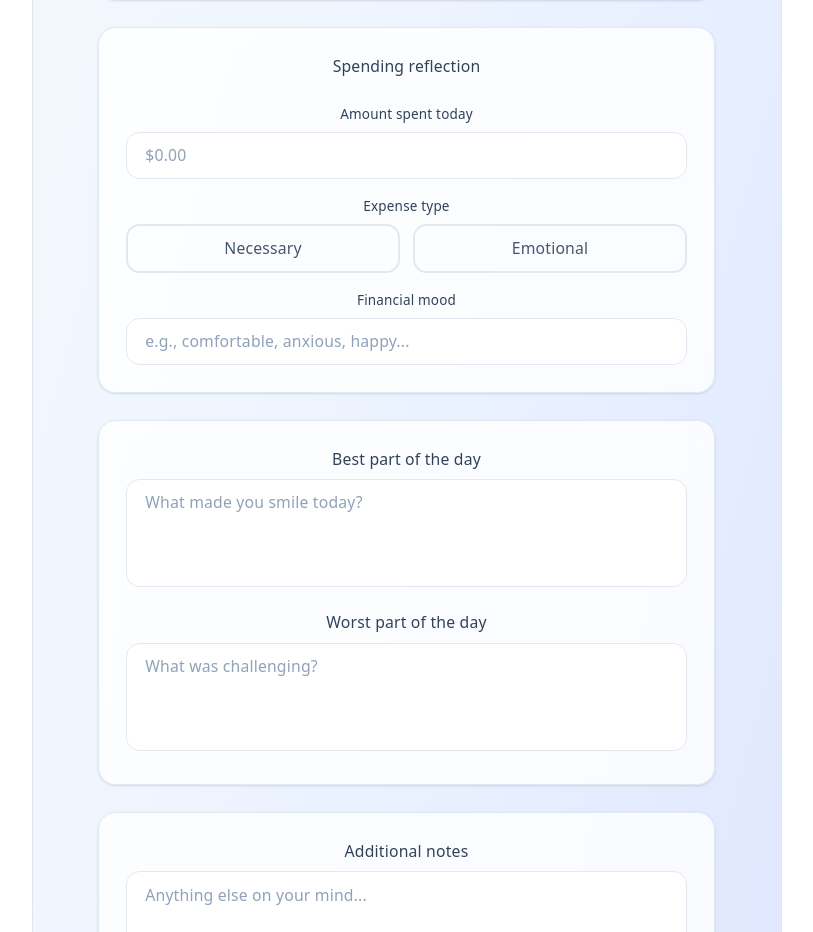
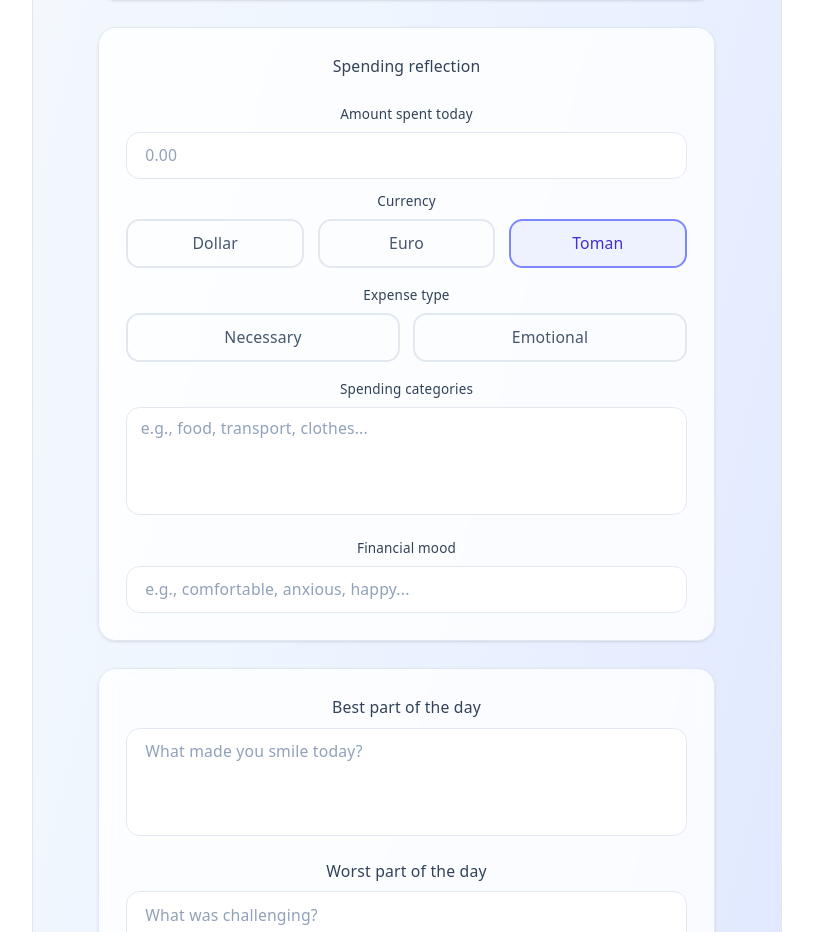
Before and after one commit to kianakermani/daily-compass, a React (Vite) app in the folder frontend/: page / in a window 1280 px wide. Shown: the part 1640-2572 px from the top of the page, without its empty margins (226-1039 px from the left). Built offline with nearby package versions, Linux system fonts and the light colour scheme.

Commit message:
feat(spending): redesign spending section

```diff
--- a/frontend/src/components/Input.tsx
+++ b/frontend/src/components/Input.tsx
@@ -1,29 +1,17 @@
-import { type ChangeEvent } from "react";
+import type { ChangeEvent, InputHTMLAttributes } from "react";
 
-type InputProps = {
-  id?: string;
-  type?: React.HTMLInputTypeAttribute;
-  placeholder?: string;
+type InputProps = Omit<
+  InputHTMLAttributes<HTMLInputElement>,
+  "value" | "onChange"
+> & {
   value: string;
   onChange: (e: ChangeEvent<HTMLInputElement>) => void;
-  className?: string;
 };
 
-export default function Input({
-  id,
-  type = "text",
-  placeholder,
-  value,
-  onChange,
-  className = "",
-}: InputProps) {
+export default function Input({ className = "", ...props }: InputProps) {
   return (
     <input
-      id={id}
-      type={type}
-      placeholder={placeholder}
-      value={value}
-      onChange={onChange}
+      {...props}
       className={`w-full rounded-xl border border-slate-200 bg-white px-4 py-2.5 text-sm text-slate-700 placeholder:text-slate-400 focus:border-indigo-400 focus:outline-none focus:ring-2 focus:ring-indigo-100 ${className}`}
     />
   );
--- a/frontend/src/components/checkin/SpendingSection.tsx
+++ b/frontend/src/components/checkin/SpendingSection.tsx
@@ -4,20 +4,53 @@ import Label from "../Label";
 
 import type { CheckinData } from "../../types";
 
+type ExpenseType = "necessary" | "emotional";
+
+type Currency = "USD" | "EUR" | "TOMAN";
+
 type SpendingSectionProps = {
   spending: CheckinData["spending"];
   onAmountChange: (value: string) => void;
-  onTypeChange: (value: string) => void;
+  onCurrencyChange: (value: Currency) => void;
+  onTypeChange: (value: ExpenseType[]) => void;
+  onCategoriesChange: (value: string) => void;
   onFinancialMoodChange: (value: string) => void;
 };
 
 export default function SpendingSection({
   spending,
   onAmountChange,
+  onCurrencyChange,
   onTypeChange,
+  onCategoriesChange,
   onFinancialMoodChange,
 }: SpendingSectionProps) {
   const expenseTypes = ["necessary", "emotional"] as const;
+  const currencies: { value: Currency; label: string }[] = [
+    { value: "USD", label: "Dollar" },
+    { value: "EUR", label: "Euro" },
+    { value: "TOMAN", label: "Toman" },
+  ];
+
+  const selectedTypes = Array.isArray(spending.type)
+    ? spending.type
+    : spending.type
+      ? [spending.type]
+      : [];
+
+  const handleAmountChange = (value: string) => {
+    if (value === "" || Number(value) >= 0) {
+      onAmountChange(value);
+    }
+  };
+
+  const handleTypeToggle = (type: ExpenseType) => {
+    const nextTypes = selectedTypes.includes(type)
+      ? selectedTypes.filter((selectedType) => selectedType !== type)
+      : [...selectedTypes, type];
+
+    onTypeChange(nextTypes);
+  };
 
   return (
     <Card className="p-6 bg-white/80 backdrop-blur-sm">
@@ -34,12 +67,44 @@ export default function SpendingSection({
             Amount spent today
           </Label>
 
+          <div className="space-y-3">
             <Input
               id="amount"
-            placeholder="$0.00"
+              type="number"
+              min="0"
+              inputMode="decimal"
+              placeholder="0.00"
               value={spending.amount}
-            onChange={(e) => onAmountChange(e.target.value)}
+              onChange={(e) => handleAmountChange(e.target.value)}
             />
+
+            <div>
+              <Label className="text-xs text-slate-500 mb-2 block font-normal">
+                Currency
+              </Label>
+
+              <div className="flex gap-3">
+                {currencies.map((currency) => {
+                  const isSelected = spending.currency === currency.value;
+
+                  return (
+                    <button
+                      key={currency.value}
+                      type="button"
+                      onClick={() => onCurrencyChange(currency.value)}
+                      className={`flex-1 py-2.5 rounded-xl border-2 text-sm font-medium transition-all ${
+                        isSelected
+                          ? "border-indigo-400 bg-indigo-50 text-indigo-700"
+                          : "border-slate-200 text-slate-600 hover:border-slate-300"
+                      }`}
+                    >
+                      {currency.label}
+                    </button>
+                  );
+                })}
+              </div>
+            </div>
+          </div>
         </div>
 
         <div>
@@ -48,21 +113,42 @@ export default function SpendingSection({
           </Label>
 
           <div className="flex gap-3">
-            {expenseTypes.map((type) => (
+            {expenseTypes.map((type) => {
+              const isSelected = selectedTypes.includes(type);
+
+              return (
                 <button
                   key={type}
                   type="button"
-                onClick={() => onTypeChange(type)}
+                  onClick={() => handleTypeToggle(type)}
                   className={`flex-1 py-2.5 rounded-xl border-2 text-sm capitalize transition-all ${
-                  spending.type === type
+                    isSelected
                       ? "border-indigo-400 bg-indigo-50 text-indigo-700"
                       : "border-slate-200 text-slate-600 hover:border-slate-300"
                   }`}
                 >
                   {type}
                 </button>
-            ))}
+              );
+            })}
           </div>
+        </div>
+
+        <div>
+          <Label
+            htmlFor="spending-categories"
+            className="text-xs text-slate-500 mb-2 block font-normal"
+          >
+            Spending categories
+          </Label>
+
+          <textarea
+            id="spending-categories"
+            placeholder="e.g., food, transport, clothes..."
+            value={spending.categories}
+            onChange={(e) => onCategoriesChange(e.target.value)}
+            className="h-24 w-full resize-none overflow-y-auto rounded-xl border border-slate-200 bg-white px-3 py-2 text-sm text-slate-700 outline-none transition-all placeholder:text-slate-400 focus:border-indigo-400"
+          />
         </div>
 
         <div>
--- a/frontend/src/constants/defaultCheckinData.ts
+++ b/frontend/src/constants/defaultCheckinData.ts
@@ -25,7 +25,9 @@ export function createDefaultCheckinData(date: string): CheckinData {
     },
     spending: {
       amount: "",
-      type: "",
+      currency: "TOMAN",
+      type: [],
+      categories: "",
       financialMood: "",
     },
     bestPart: "",
--- a/frontend/src/pages/TodayCheckin.tsx
+++ b/frontend/src/pages/TodayCheckin.tsx
@@ -94,7 +94,6 @@ export default function TodayCheckin() {
         }
       />
 
-      {/* Spending */}
       <SpendingSection
         spending={data.spending}
         onAmountChange={(value) =>
@@ -105,11 +104,27 @@ export default function TodayCheckin() {
             },
           })
         }
+        onCurrencyChange={(value) =>
+          updateData({
+            spending: {
+              ...data.spending,
+              currency: value,
+            },
+          })
+        }
         onTypeChange={(value) =>
           updateData({
             spending: {
               ...data.spending,
               type: value,
+            },
+          })
+        }
+        onCategoriesChange={(value) =>
+          updateData({
+            spending: {
+              ...data.spending,
+              categories: value,
             },
           })
         }
--- a/frontend/src/types/index.ts
+++ b/frontend/src/types/index.ts
@@ -37,7 +37,9 @@ export interface CheckinData {
   };
   spending: {
     amount: string;
-    type: string;
+    currency: "USD" | "EUR" | "TOMAN";
+    type: ("necessary" | "emotional")[];
+    categories: string;
     financialMood: string;
   };
   bestPart: string;
```
Lines whose indentation alone changed are shown as unchanged.
